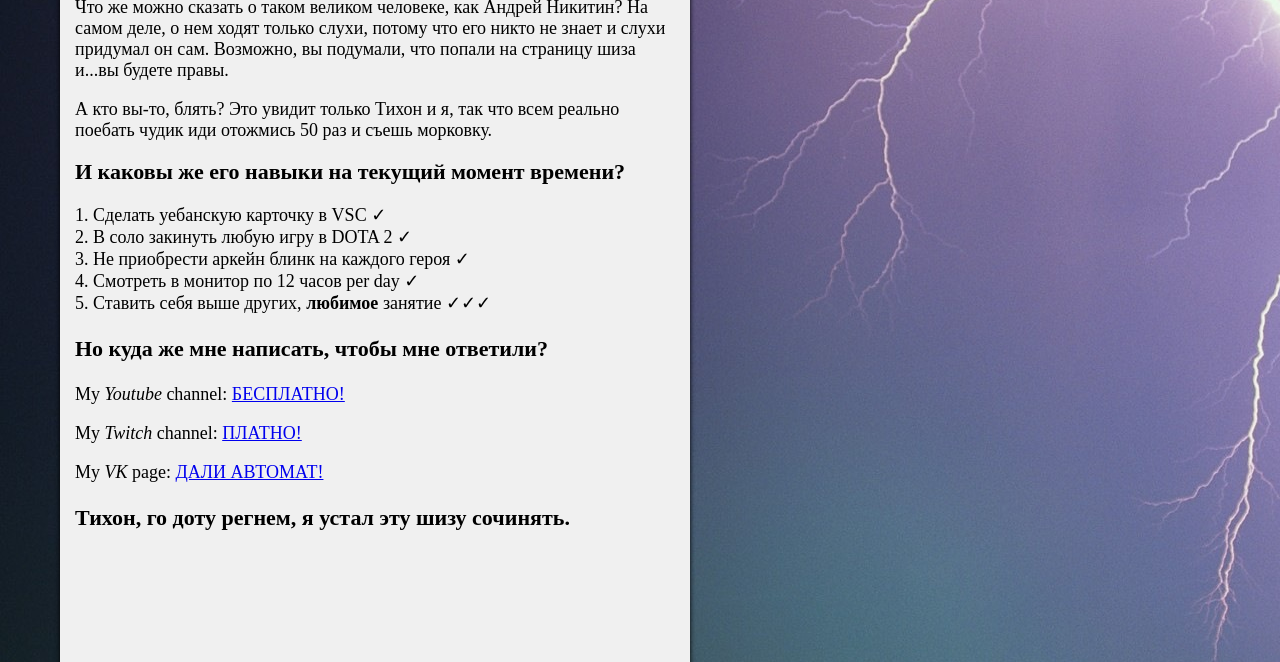
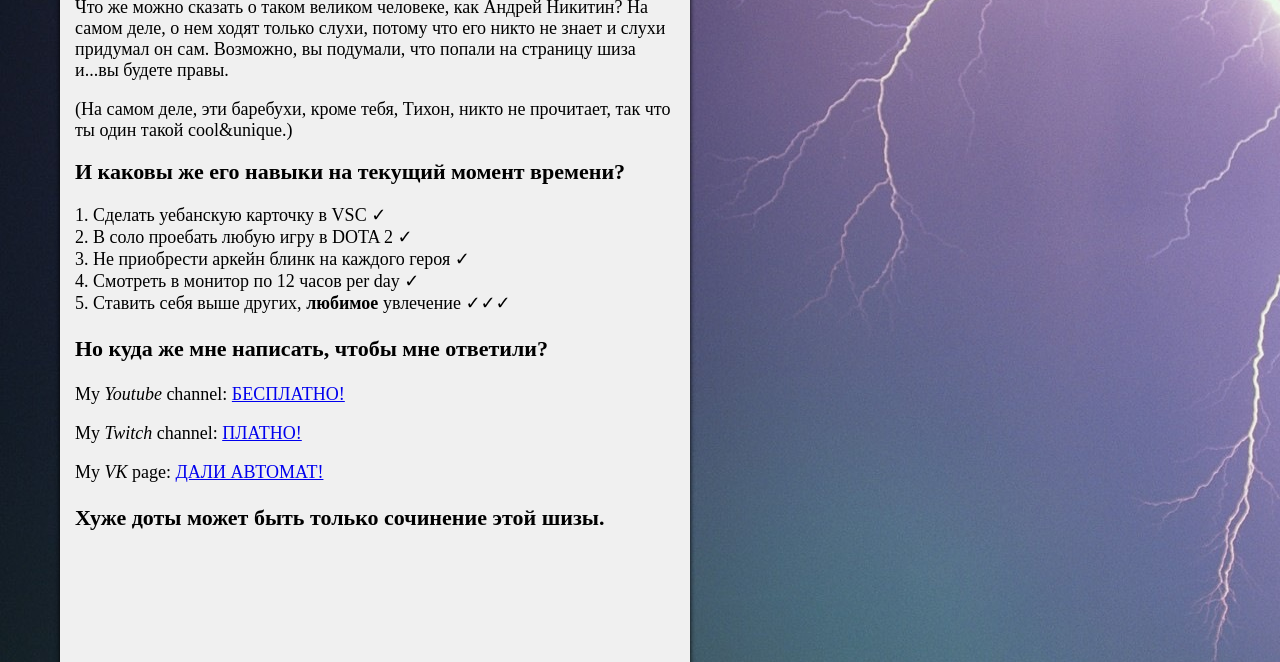
Before and after one commit to andrejke/clownfiesta, a plain HTML site: page index.html in a window 1280 px wide. Shown: the part 135-797 px from the top of the page. Drawn offline with Linux system fonts and the light colour scheme.

Commit message:
Add files via upload

```diff
--- a/index.html
+++ b/index.html
@@ -1,9 +1,14 @@
 <!doctype html>
 <html>
-    <head></head>
+    <head>
+        <link rel="apple-touch-icon" sizes="180x180" href="favicon/apple-touch-icon.png">
+        <link rel="icon" type="image/png" sizes="32x32" href="favicon/favicon-32x32.png">
+        <link rel="icon" type="image/png" sizes="16x16" href="favicon/favicon-16x16.png">
+        <link rel="manifest" href="favicon/site.webmanifest">
         <link rel = 'stylesheet' href="css/styles.css">
         <meta charset="utf-8">
         <title>OLD NA MESTE ✓✓✓</title>
+
     </head>
 
     <body>
@@ -16,17 +21,17 @@
 
     <div class = "card-text">
         <p>Что же можно сказать о таком великом человеке, как Андрей Никитин? На самом деле, о нем ходят только слухи, потому что его никто не знает и слухи придумал он сам. Возможно, вы подумали, что попали на страницу шиза и...вы будете правы.</p>
-        <p>А кто вы-то, блять? Это увидит только Тихон и я, так что всем реально поебать чудик иди отожмись 50 раз и съешь морковку.</p>
+        <p>(На самом деле, эти баребухи, кроме тебя, Тихон, никто не прочитает, так что ты один такой cool&unique.)</p>
 
         </ul>
 
         <h2 class = "card-title2">И каковы же его навыки на текущий момент времени?</h2>
         <ol class = "ol1">
             <li>Сделать уебанскую карточку в VSC ✓</li>
-            <li>В соло закинуть любую игру в DOTA 2 ✓</li>
+            <li>В соло проебать любую игру в DOTA 2 ✓</li>
             <li>Не приобрести аркейн блинк на каждого героя ✓</li>
             <li>Смотреть в монитор по 12 часов per day ✓</li>
-            <li>Ставить себя выше других, <b>любимое</b> занятие ✓✓✓</li>
+            <li>Ставить себя выше других, <b>любимое</b> увлечение ✓✓✓</li>
         </ol>
 
         <h3 class = "card-title2">Но куда же мне написать, чтобы мне ответили?</h3>
@@ -36,7 +41,7 @@
             <p>My <i>VK</i> page: <a href = "https://vk.com/yaspermacglott"> ДАЛИ АВТОМАТ! </a></p>
         </ul>
 
-        <h3 class = "card-title2">Тихон, го доту регнем, я устал эту шизу сочинять.</h3>
+        <h3 class = "card-title2">Хуже доты может быть только сочинение этой шизы.</h3>
     </div>
 
     </body>
```
